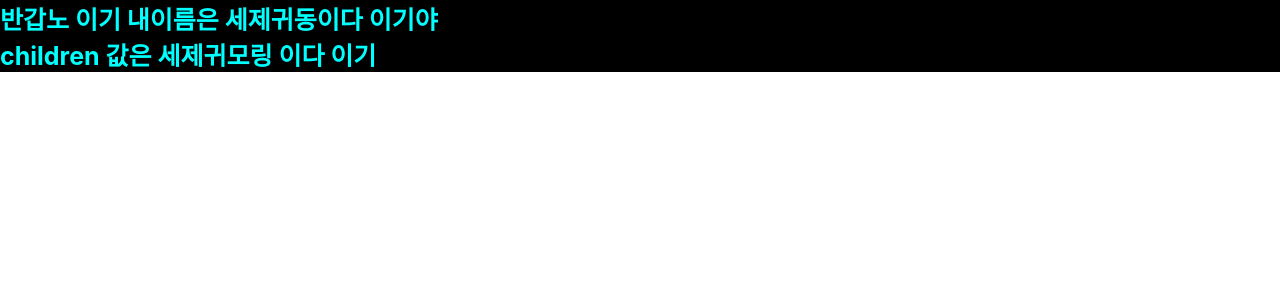
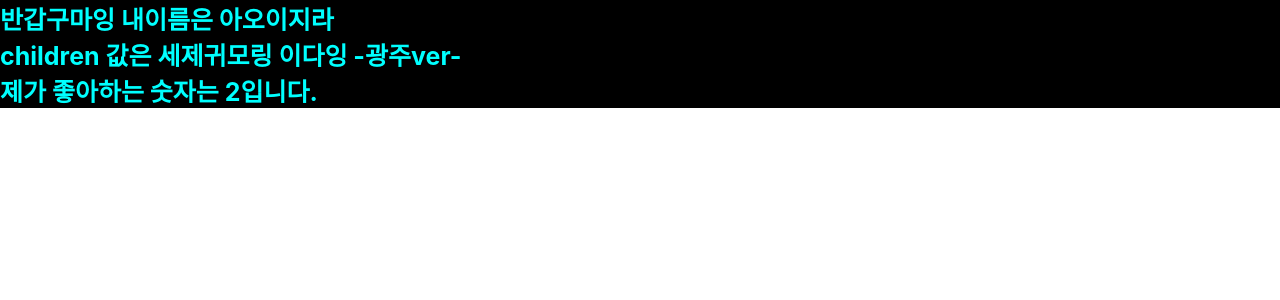
Before and after one commit to winertop6924/practice, a React (Create React App) app: page / in a window 1280 px wide. Shown: the top 300 px of the page. Built offline with nearby package versions, Linux system fonts and the light colour scheme.

Commit message:
컴포넌트 props

```diff
--- a/src/App.js
+++ b/src/App.js
@@ -2,7 +2,15 @@
 import React from "react";
 import MyComponent from "./MyComponent";
 const App = () => {
-  return <MyComponent>세제귀모링</MyComponent>;
+  return (
+    <MyComponent name="아오" 좋아하는숫자={2}>
+      세제귀모링
+    </MyComponent>
+  );
 };
+/*src\MyComponent.js
+  Line 15:13:  Typo in static class property declaration  react/no-typos
 
+Search for the keywords to learn more about each error.
+오류 해결-> name을 바꿀것 바로해결됨 */
 export default App;
--- a/src/MyComponent.js
+++ b/src/MyComponent.js
@@ -1,16 +1,22 @@
-import React from 'react'
-import './App.css'
-const MyComponent = ({name,children}) =>  {
-
-return(
-    <div className ='react'>
-        반갑노 이기 내이름은 {name}이다 이기야 <br/>
-        children 값은 {children} 이다 이기
+import React from "react";
+import "./App.css";
+import PropTypes from "prop-types";
+const MyComponent = ({ name, 좋아하는숫자, children }) => {
+  return (
+    <div className="react">
+      반갑구마잉 내이름은 {name}이지라 <br />
+      children 값은 {children} 이다잉 -광주ver-
+      <br />
+      제가 좋아하는 숫자는 {좋아하는숫자}입니다.
     </div>
-);
+  );
 };
-MyComponent.defaultProps ={
-    name: '세제귀동'
+MyComponent.defaultProps = {
+  name: "세제귀동",
+};
+MyComponent.PropTypes = {
+  name: PropTypes.string,
+  좋아하는숫자: PropTypes.number.isRequired,
 };
 
 export default MyComponent;
```
Also changed, not shown: 1 other file (tests, documents, lock files or other folders).
